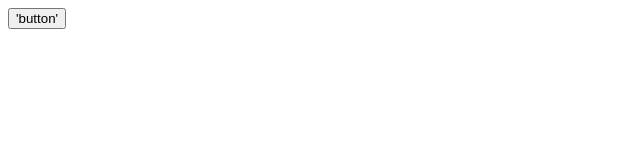
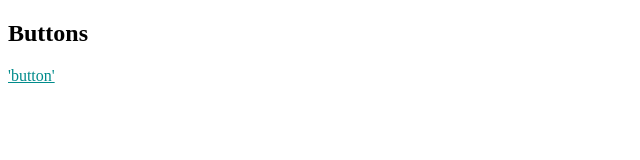
Before and after one commit to gdm-1718-miradegr/1718-nmd1-components, a plain HTML site: page app/index.html in a window 1280 px wide. Shown: the whole page, without its empty margins (0-640 px from the left). Drawn offline with Linux system fonts and the light colour scheme.

Commit message:
button2.0

```diff
--- /dev/null
+++ b/app/assets/css/main.css
@@ -0,0 +1,3 @@
+.btn{
+    color: darkcyan;
+}
--- a/app/index.html
+++ b/app/index.html
@@ -5,8 +5,11 @@
     <meta name="viewport" content="width=device-width, initial-scale=1.0">
     <meta http-equiv="X-UA-Compatible" content="ie=edge">
     <title>app</title>
+    <link href="assets/css/main.css" rel="stylesheet">
 </head>
 <body>
+    <h2>Buttons</h2>
+    <a href
     <button class="btn">'button'</button>
 
 </body>
```
Also changed, not shown: app/assets/main.css (deleted).
